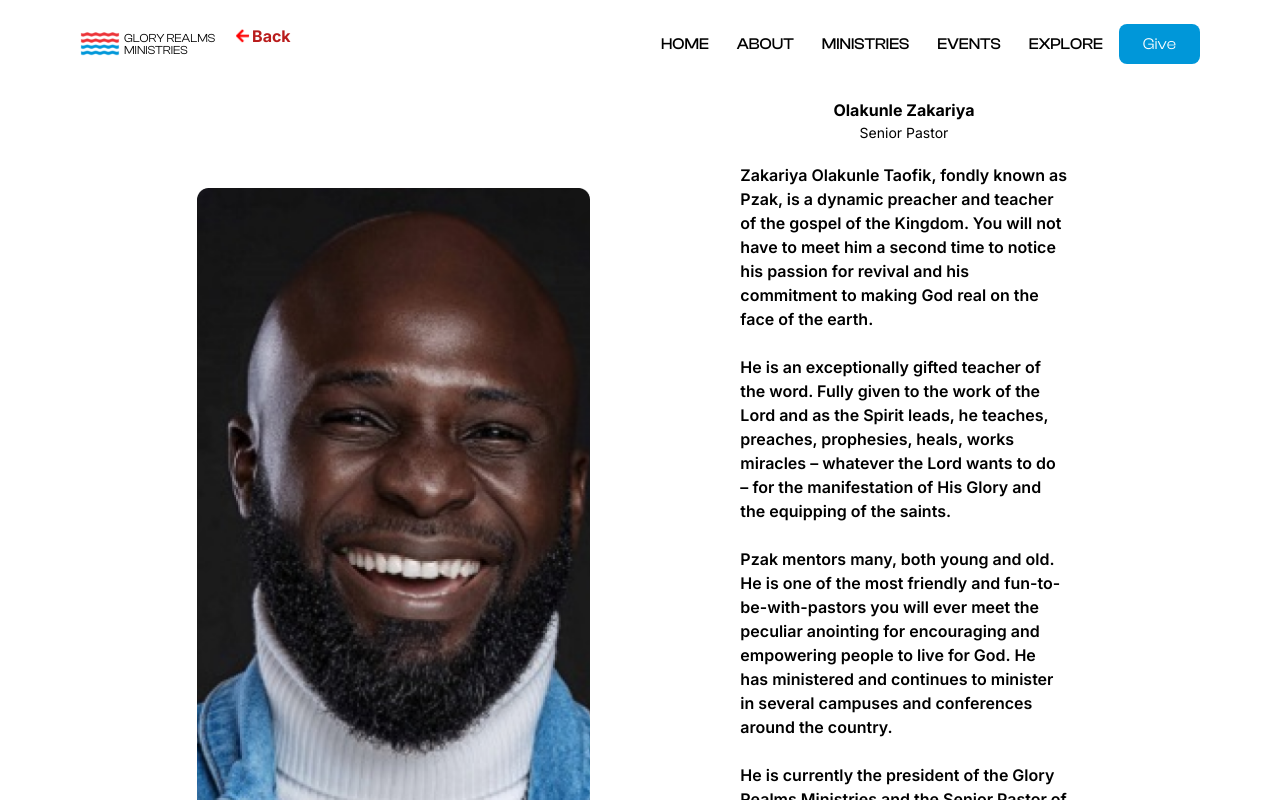
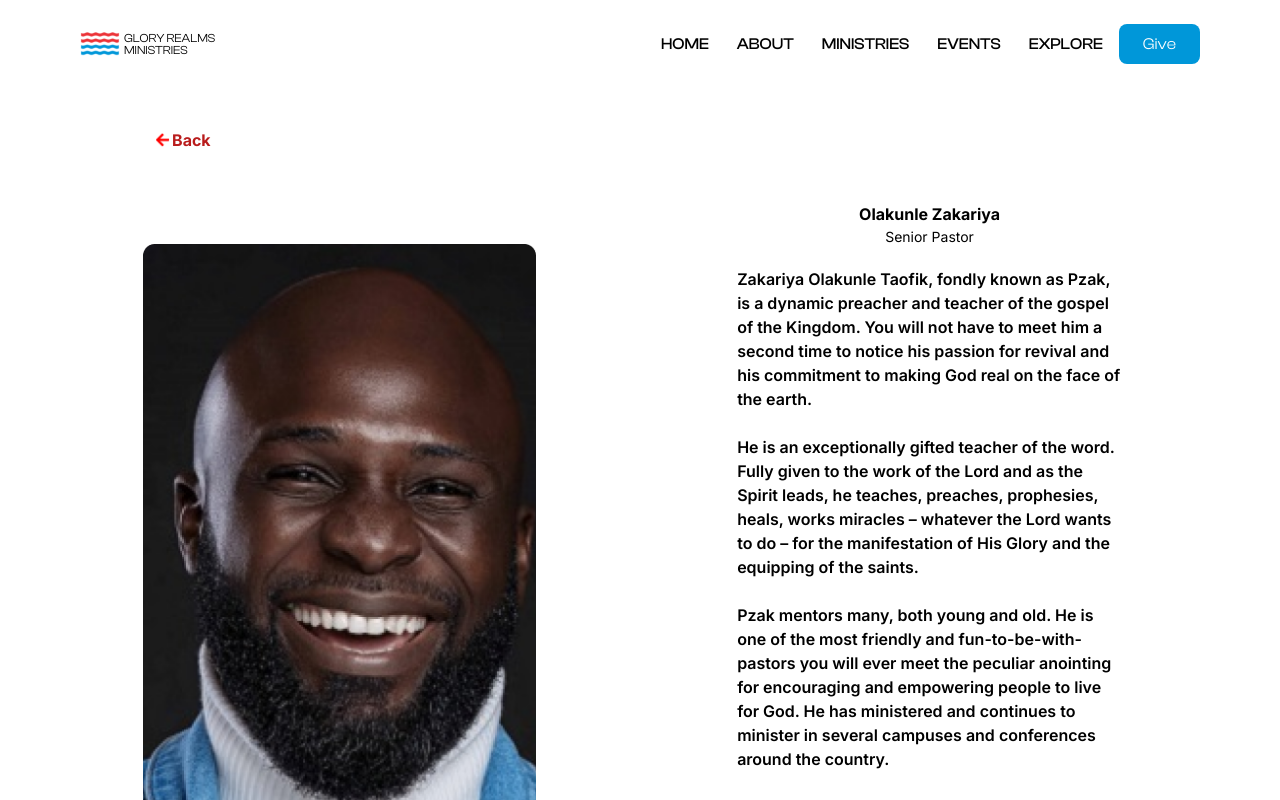
Before and after one commit to TeaToe17/GCCC, a Next.js app: page /aboutextension in a window 1280 px wide. Shown: the top 800 px of the page. Built offline with nearby package versions, Linux system fonts and the light colour scheme.

Commit message:
style update

```diff
--- a/src/app/aboutextension/page.tsx
+++ b/src/app/aboutextension/page.tsx
@@ -4,13 +4,26 @@ import Image from "next/image";
 import Header from '@/components/Header'
 import Link from "next/link";
 import { Navlinks } from "@/constants";
+import {useCallback,useState} from "react"
+import {DropDown} from "@/components/DropDown"
 
 const AboutExtension = () => {
+  const [dropDown, setDropDown] = useState(false)
+  const handleDropDown = useCallback(() => {
+    setDropDown(prevdropDown => !prevdropDown)
+  }, [])
   return (
-    <div className="paddings">
-     <Header />
+    <div className='w-full' >
+    {dropDown &&
+    <DropDown onClose={handleDropDown}/>
+     }
+     {!dropDown &&
+     <div className="h-full">
+     <Header onOpen={handleDropDown}/>
+     </div>
+        }
       <Link href="about" >
-        <div className=" flex items-center font-bold text-red-700 text-left cursor-pointer lg:ml-[153px] ">
+        <div className=" flex items-center font-bold text-red-700 text-left cursor-pointer lg:ml-[153px] pt-32">
           <img src="arrow-right.png" alt=""  className="h-[16px] m-[2px] " />
           Back
         </div>
--- a/src/constants/index.ts
+++ b/src/constants/index.ts
@@ -9,7 +9,7 @@ export const Navlinks = [
 export const FooterLinks = [
   {
     title: "About",
-    href: "/",
+    href: "/about",
     links: [
       "Weekly Services",
       "Leadership",
@@ -20,7 +20,7 @@ export const FooterLinks = [
   },
   {
     title: "Ministries",
-    href: "/",
+    href: "/purestreams",
     links: [
       "Pure Streams",
       "GRM Teens ",
@@ -30,12 +30,12 @@ export const FooterLinks = [
   },
   {
     title: "Events",
-    href: "/",
+    href: "/events",
     links: ["Upcoming Events", "Featured Events"],
   },
   {
     title: "Join Us",
-    href: "/",
+    href: "/joinus",
     links: ["Belivers Class", "Culture Class"],
   },
   {
```
